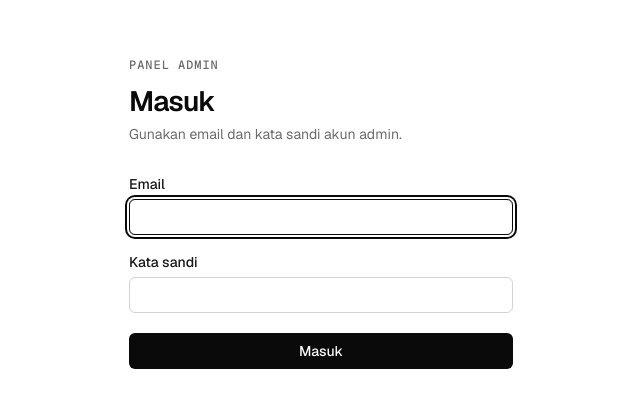
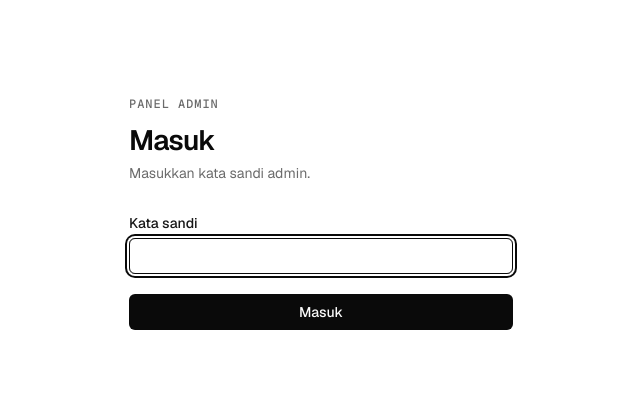
Before and after one commit to Renaldi9051/TrainingTest, a Next.js app in the folder FE/: page /admin/login in a window 1280 px wide. Shown: the part 187-594 px from the top of the page, without its empty margins (319-959 px from the left). Built offline with nearby package versions, Linux system fonts and the light colour scheme; no server answers.

Commit message:
feat(fe): admin login form asks for password only
Removes the email field from /admin/login and updates the page hint and
skeleton. E2E helpers log in with ADMIN_PASSWORD only.

```diff
--- a/FE/playwright.config.ts
+++ b/FE/playwright.config.ts
@@ -6,7 +6,7 @@ import { E2E_BE_ORIGIN, E2E_FE_ORIGIN } from "./e2e/e2e-env";
 // E2E tidak pernah memakai training_dev. Playwright menyalakan BE (4100) & FE (3100) khusus e2e yang
 // memakai database training_e2e (DATABASE_URL_E2E), lalu global setup me-reset + seed database itu.
 // Butuh container Postgres (npm run db:up dari BE/). Kredensial admin dibaca dari .env root
-// (ADMIN_EMAIL, ADMIN_PASSWORD) khusus untuk test; kode app FE tidak membacanya.
+// (ADMIN_PASSWORD) khusus untuk test; kode app FE tidak membacanya.
 const rootEnv = path.resolve(__dirname, "../.env");
 if (existsSync(rootEnv)) process.loadEnvFile(rootEnv);
 
--- a/FE/src/app/admin/login/login-form.tsx
+++ b/FE/src/app/admin/login/login-form.tsx
@@ -13,11 +13,6 @@ import { ApiError, apiFetch } from "@/lib/api/client";
 import type { AuthUserResponse } from "@/lib/api/types";
 
 const loginSchema = z.object({
-  email: z
-    .string()
-    .trim()
-    .min(1, { error: "Email wajib diisi." })
-    .pipe(z.email({ error: "Format email tidak valid." })),
   password: z.string().min(1, { error: "Kata sandi wajib diisi." }),
 });
 
@@ -33,7 +28,7 @@ export function LoginForm({ next }: { next: string }) {
     formState: { errors, isSubmitting },
   } = useForm<LoginValues>({
     resolver: zodResolver(loginSchema),
-    defaultValues: { email: "", password: "" },
+    defaultValues: { password: "" },
   });
 
   const onSubmit = handleSubmit(async (values) => {
@@ -48,7 +43,7 @@ export function LoginForm({ next }: { next: string }) {
     } catch (error) {
       if (error instanceof ApiError && error.fields) {
         for (const [field, messages] of Object.entries(error.fields)) {
-          if (field === "email" || field === "password") {
+          if (field === "password") {
             setError(field, { message: messages[0] });
           }
         }
@@ -63,11 +58,8 @@ export function LoginForm({ next }: { next: string }) {
 
   return (
     <form onSubmit={onSubmit} noValidate className="space-y-5">
-      <FormField id={sid("email")} label="Email" error={errors.email?.message}>
-        <Input type="email" autoComplete="username" autoFocus {...register("email")} />
-      </FormField>
       <FormField id={sid("password")} label="Kata sandi" error={errors.password?.message}>
-        <Input type="password" autoComplete="current-password" {...register("password")} />
+        <Input type="password" autoComplete="current-password" autoFocus {...register("password")} />
       </FormField>
 
       {errors.root?.message ? (
--- a/FE/src/app/admin/login/page.tsx
+++ b/FE/src/app/admin/login/page.tsx
@@ -16,7 +16,7 @@ export default function LoginPage({ searchParams }: PageProps<"/admin/login">) {
         <h1 className="mt-3 text-[28px] leading-[1.1] font-semibold tracking-[-0.03em] text-fg-strong">
           Masuk
         </h1>
-        <p className="mt-2 text-small text-fg-muted">Gunakan email dan kata sandi akun admin.</p>
+        <p className="mt-2 text-small text-fg-muted">Masukkan kata sandi admin.</p>
         <div className="mt-8">
           <Suspense fallback={<LoginFormSkeleton />}>
             <LoginGate searchParams={searchParams} />
@@ -40,7 +40,6 @@ function LoginFormSkeleton() {
   return (
     <div className="space-y-5" aria-hidden>
       <Skeleton className="h-14 w-full" />
-      <Skeleton className="h-14 w-full" />
       <Skeleton className="h-10 w-full" />
     </div>
   );
```
Also changed, not shown: 2 other files (tests, documents, lock files or other folders).
